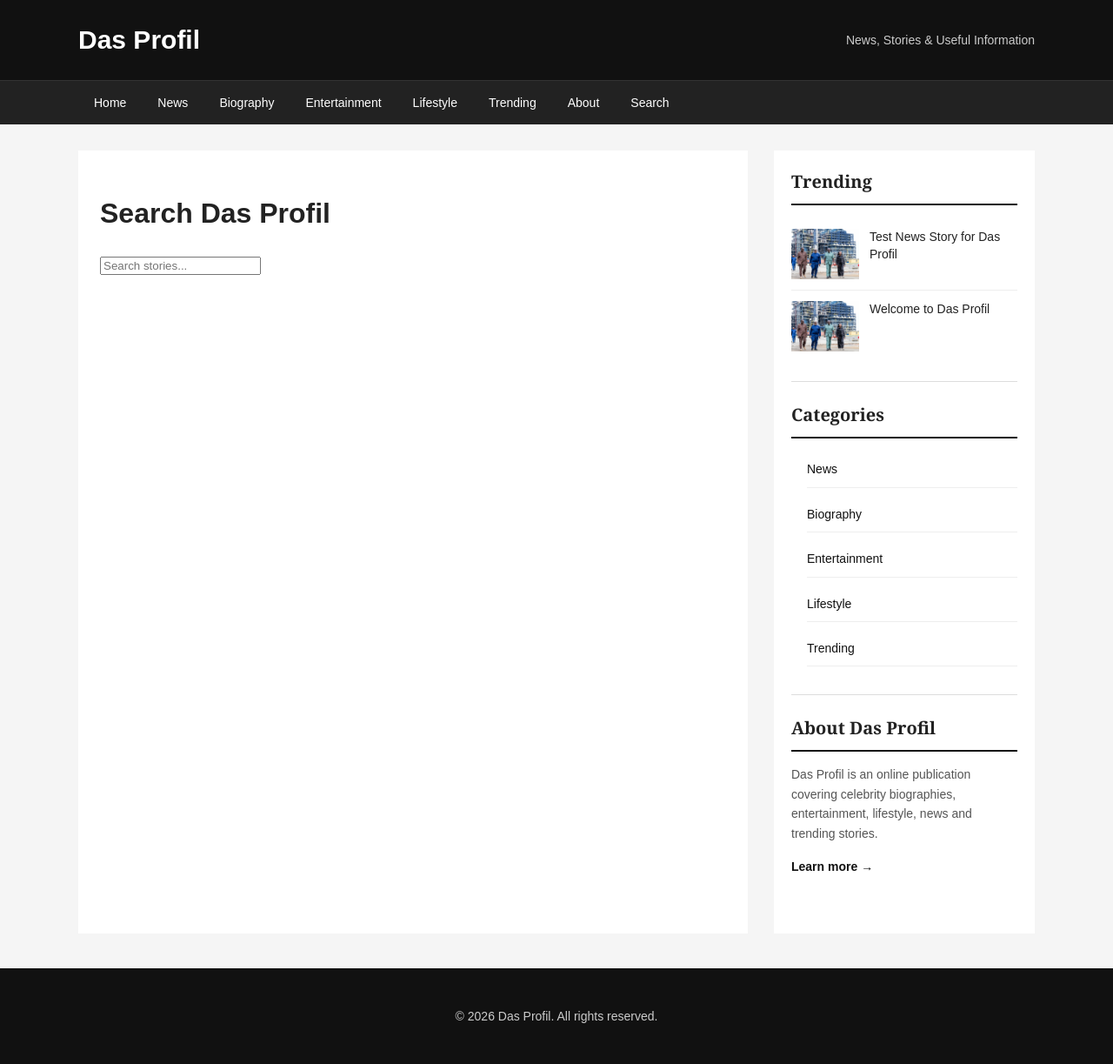
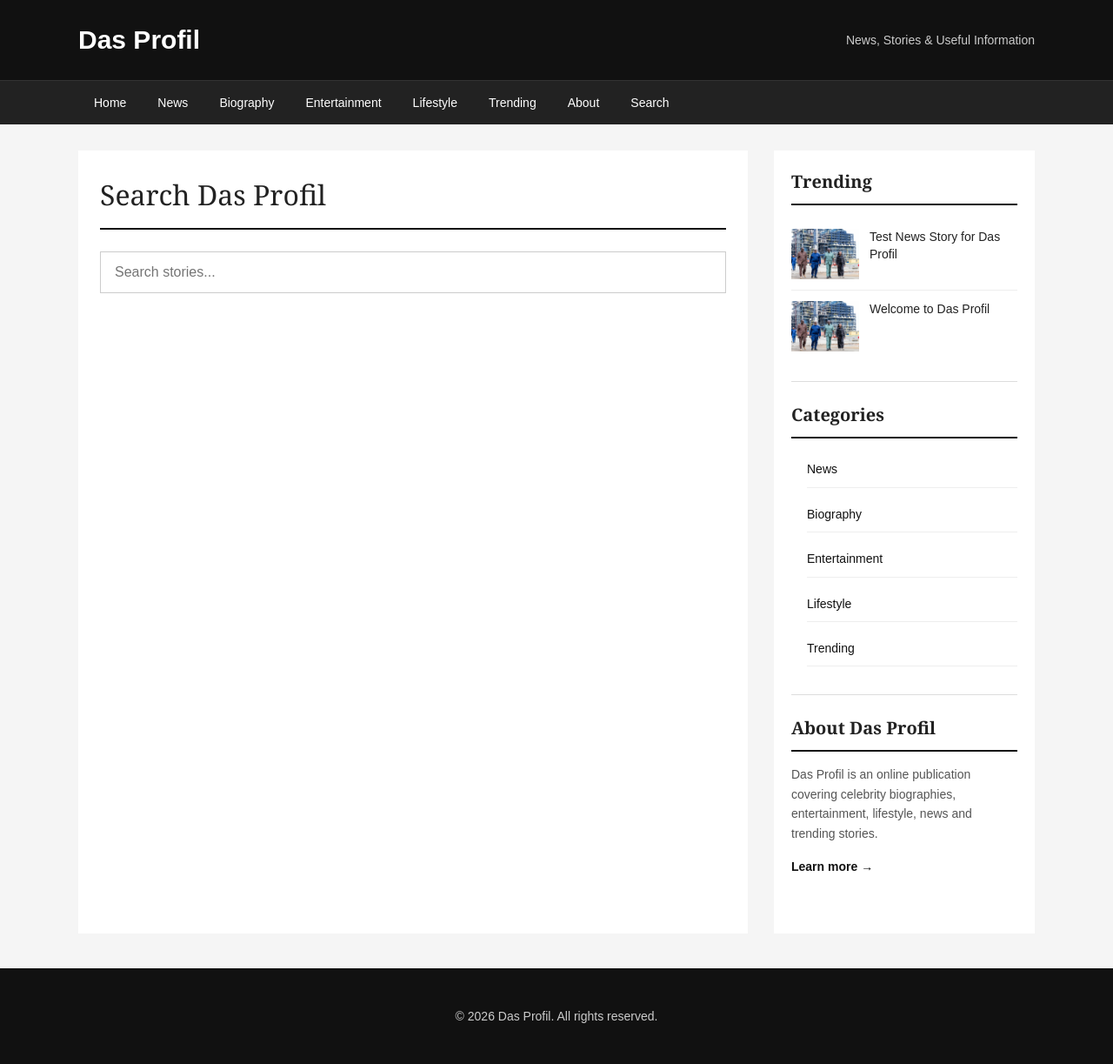
Before and after one commit to Danielitel/dasprofil, a Jekyll site: the page built from search.md, in a window 1280 px wide. Shown: the whole page at 87% size. Built offline with Jekyll 4.4.1, drawn with Linux system fonts in a browser that asks for light colours.

Commit message:
Add styles for search page layout and mobile view

```diff
--- a/_layouts/default.html
+++ b/_layouts/default.html
@@ -681,6 +681,81 @@
   font-weight: bold;
 }
 
+/* SEARCH PAGE */
+
+.search-page h1 {
+  font-family: Georgia, "Times New Roman", serif;
+  font-size: 32px;
+  font-weight: normal;
+  margin: 0 0 25px;
+  padding-bottom: 12px;
+  border-bottom: 2px solid #111;
+}
+
+.search-box {
+  margin-bottom: 30px;
+}
+
+.search-box input {
+  width: 100%;
+  padding: 14px 16px;
+  border: 1px solid #ccc;
+  font-family: Arial, Helvetica, sans-serif;
+  font-size: 16px;
+  outline: none;
+}
+
+.search-box input:focus {
+  border-color: #111;
+}
+
+.search-result {
+  border-bottom: 1px solid #ddd;
+  padding: 0 0 20px;
+  margin-bottom: 22px;
+}
+
+.search-result h2 {
+  font-family: Georgia, "Times New Roman", serif;
+  font-size: 22px;
+  font-weight: normal;
+  line-height: 1.3;
+  margin: 0 0 7px;
+}
+
+.search-result h2 a {
+  color: #111;
+}
+
+.search-result h2 a:hover {
+  text-decoration: underline;
+}
+
+.search-result .post-date {
+  margin-bottom: 8px;
+}
+
+.search-result p {
+  font-size: 15px;
+  color: #555;
+  line-height: 1.6;
+  margin: 0;
+}
+
+/* MOBILE SEARCH */
+
+@media (max-width: 750px) {
+
+  .search-page h1 {
+    font-size: 27px;
+  }
+
+  .search-result h2 {
+    font-size: 20px;
+  }
+
+}
+
 
 
   </style>
```
